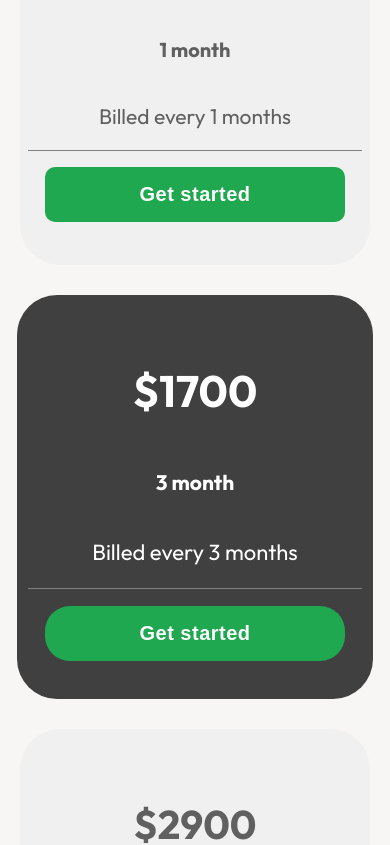
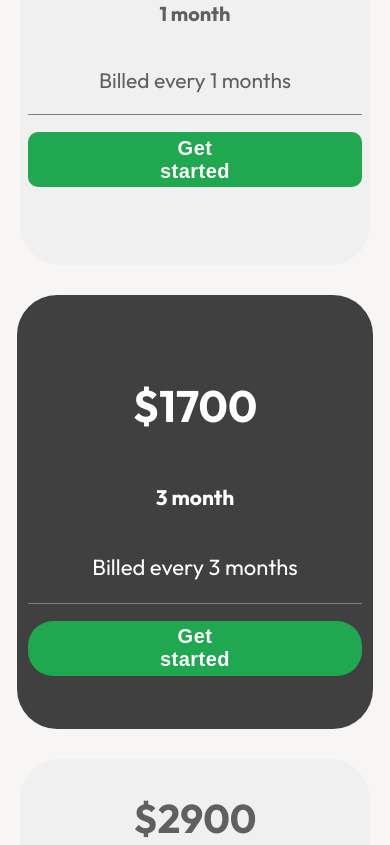
Before and after one commit to RevaGee/Cashio, a React (Create React App) app: page / in a window 390 px wide. Shown: the part 3080-3925 px from the top of the page. Built offline with nearby package versions, Linux system fonts and the light colour scheme.

Commit message:
pricing buttons

```diff
--- a/src/components/Pricing/styles.scss
+++ b/src/components/Pricing/styles.scss
@@ -1,24 +1,18 @@
 .pricing {
-  display: -webkit-box; /* Safari 6, 7 */
-  display: -ms-flexbox; /* IE 10 */
   display: flex;
-  -webkit-box-pack: center; /* Safari 6, 7 */
-  -ms-flex-pack: center; /* IE 10 */
   justify-content: center;
-  -webkit-align-self: center; /* Safari */
   align-self: center;
   margin-bottom: 100px;
   overflow: hidden;
+
+  &_media {
+    width: 100%;
+  }
 }
 
 .pricing_top {
-  display: -webkit-box; /* Safari 6, 7 */
-  display: -ms-flexbox; /* IE 10 */
   display: flex;
-  -webkit-box-pack: justify; /* Safari 6, 7 */
-  -ms-flex-pack: justify; /* IE 10 */
   justify-content: space-between;
-}
 
   .pricing_top_btn {
     cursor: pointer;
@@ -26,13 +20,8 @@
     font-size: 16px;
     height: 40px;
     width: 270px;
-  display: -webkit-box; /* Safari 6, 7 */
-  display: -ms-flexbox; /* IE 10 */
     display: flex;
-  -webkit-box-pack: justify; /* Safari 6, 7 */
-  -ms-flex-pack: justify; /* IE 10 */
     justify-content: space-between;
-  -webkit-align-items: center; /* Safari */
     align-items: center;
     border-radius: 25px;
     align-self: end;
@@ -41,26 +30,21 @@
     border: none;
     color: white;
     transition: box-shadow 0.5s ease;
-}
 
-.pricing_top_btn:hover {
+    &:hover {
       box-shadow: 0 0 22px #0B7335FF;
     }
 
     .gif {
       width: 40px;
-  -webkit-filter: brightness(100); /* Safari */
       filter: brightness(100);
+    }
+  }
 }
 
 .pricing_content {
-  display: -webkit-box; /* Safari 6, 7 */
-  display: -ms-flexbox; /* IE 10 */
   display: flex;
-  -webkit-box-pack: justify; /* Safari 6, 7 */
-  -ms-flex-pack: justify; /* IE 10 */
   justify-content: space-between;
-  -webkit-align-items: center; /* Safari */
   align-items: center;
   padding: 1vw;
   width: 100%;
@@ -69,48 +53,37 @@
 
 .overlays_box {
   cursor: pointer;
-  display: -webkit-box; /* Safari */
-  display: -ms-flexbox; /* IE 10 */
   display: flex;
   padding: 2vw;
-  -webkit-box-align: center; /* Safari */
-  -ms-flex-align: center; /* IE 10 */
+  align-content: center;
   align-items: center;
-  -webkit-box-pack: center; /* Safari */
-  -ms-flex-pack: center; /* IE 10 */
-  justify-content: center;
   flex-direction: column;
   background-color: var(--boxColor);
   border-radius: 3vw;
   transition: transform, box-shadow 0.3s ease;
-}
 
-.overlays_box:hover {
+  &:hover {
     transform: translateY(-15px);
     box-shadow: 0 0 22px #1FA84F;
+  }
 }
 
 .overlays_box_3 {
   cursor: pointer;
-  display: -webkit-box; /* Safari */
-  display: -ms-flexbox; /* IE 10 */
   display: flex;
   padding: 3vw;
-  -webkit-box-align: center; /* Safari */
-  -ms-flex-align: center; /* IE 10 */
   align-items: center;
-  -webkit-box-pack: center; /* Safari */
-  -ms-flex-pack: center; /* IE 10 */
+  align-content: center;
   justify-content: center;
   flex-direction: column;
   background-color: var(--black_color_pricing);
   border-radius: 3vw;
   transition: transform, box-shadow 0.3s ease;
-}
 
-.overlays_box_3:hover {
+  &:hover {
     transform: translateY(-15px);
     box-shadow: 0 0 22px #1FA84F;
+  }
 }
 
 .under_head_pricing_3 {
@@ -134,8 +107,6 @@
   align-items: center;
   justify-content: center;
   width: 100%;
-  display: -webkit-box; /* Safari */
-  display: -ms-flexbox; /* IE 10 */
   display: flex;
   font-size: 22px;
   font-weight: inherit;
@@ -165,8 +136,6 @@
   align-items: center;
   justify-content: center;
   width: 100%;
-  display: -webkit-box; /* Safari */
-  display: -ms-flexbox; /* IE 10 */
   display: flex;
   font-size: 21px;
   font-weight: inherit;
@@ -174,6 +143,7 @@
   color: var(--text_color);
   margin-bottom: 2vh;
 }
+
 
 .demo_contacts_pricing {
   background: #1FA84F;
@@ -184,8 +154,6 @@
   border: none;
   font-size: 20px;
   font-weight: 600;
-  display: -webkit-box; /* Safari */
-  display: -ms-flexbox; /* IE 10 */
   display: flex;
   align-items: center;
   padding: 8px 25px;
@@ -193,14 +161,15 @@
   overflow: hidden;
   justify-content: center;
   letter-spacing: .5px;
+  //outline: none;
   transition: 0.8s all ease;
   z-index: 1;
-}
 
-.demo_contacts_pricing:hover {
+  &:hover {
     color: var(--text_color);
     background: #EFF0EF;
     border: 1px solid #1FA84F;
+  }
 }
 
 .demo_contacts_pricing::before {
@@ -229,8 +198,6 @@
   border: none;
   font-size: 20px;
   font-weight: 600;
-  display: -webkit-box; /* Safari */
-  display: -ms-flexbox; /* IE 10 */
   display: flex;
   align-items: center;
   padding: 8px 25px;
@@ -240,12 +207,12 @@
   outline: none;
   transition: 0.8s all ease;
   z-index: 1;
-}
 
-.demo_contacts_pricing_main:hover {
+  &:hover {
     color: var(--text_color);
     background: #EFF0EF;
     border: 1px solid #1FA84F;
+  }
 }
 
 .demo_contacts_pricing_main::before {
@@ -265,19 +232,21 @@
   height: 550%;
 }
 
-.pricing_text h4 {
+.pricing_text {
+  h4 {
     color: #1FA84F;
     font-size: 20px;
   }
 
-.pricing_text h1 {
+  h1 {
     color: var(--text_color);
     font-size: 45px;
   }
 
-.pricing_text p {
+  p {
     color: var(--text_color);
     font-size: 16px;
+  }
 }
 
 @media (min-width: 576px) {
@@ -301,7 +270,6 @@
 @media (min-width: 1200px) {
   .pricing {
     margin-bottom: 50px;
-  }
 
     .pricing_media {
       max-width: 1140px;
@@ -315,11 +283,11 @@
       }
     }
   }
+}
 
 @media (min-width: 1400px) {
   .pricing {
     margin-bottom: 100px;
-  }
 
     .pricing_media {
       max-width: 1320px;
@@ -342,6 +310,7 @@
           transition: transform, box-shadow 0.3s ease;
           border-radius: 40px;
 
+
           &:hover {
             transform: translateY(-20px);
             box-shadow: 0 0 22px #1FA84F;
@@ -350,8 +319,9 @@
       }
     }
   }
+}
 
-@media (max-width: 1200px) {
+@media(max-width: 1200px) {
   .pricing {
     margin-bottom: 50px;
 
@@ -360,11 +330,23 @@
         padding: 0;
         flex-direction: column;
 
-        .overlays_box,
+        .overlays_box {
+          width: 95%;
+          margin-bottom: 50px;
+          border-radius: 40px;
+
+
+
+          &:hover {
+            transform: scale(1.05);
+          }
+        }
+
         .overlays_box_3 {
           width: 95%;
           margin-bottom: 50px;
           border-radius: 40px;
+
 
           &:hover {
             transform: scale(1.05);
@@ -375,7 +357,7 @@
   }
 }
 
-@media (max-width: 768px) {
+@media(max-width: 768px) {
   .pricing_top {
     flex-direction: column;
 
@@ -383,37 +365,47 @@
       align-self: center;
     }
   }
-
-  .pricing_text h1 {
+  .pricing_text {
+    h1 {
       font-size: 6vw;
     }
 
-  .pricing_text h4,
-  .pricing_text p {
+    h4 {
       font-size: 4vw;
     }
 
-  .overlays_box,
+    p {
+      font-size: 4vw;
+    }
+  }
+  .overlays_box {
+    height: 380px;
+    margin-bottom: 30px !important;
+  }
   .overlays_box_3 {
-    height: 380px;
+    height: 410px;
     margin-bottom: 30px !important;
   }
 }
 
-@media (max-width: 576px) {
+@media(max-width: 576px) {
   .pricing_media {
     width: 90%;
   }
 }
 
-@media (max-width: 480px) {
+@media(max-width: 480px) {
   .pricing {
     margin-bottom: 30px;
   }
-
-  .demo_contacts_pricing_main,
-  .demo_contacts_pricing {
-    width: 90%;
+  .demo_contacts_pricing_main{
+    //width: 90%;
+    padding: 8px 30vw;
+    justify-content: center;
+  }
+  .demo_contacts_pricing{
+    //width: 90%;
+    padding: 8px 30vw;
     justify-content: center;
   }
 }
```
Lines whose indentation alone changed are shown as unchanged.
